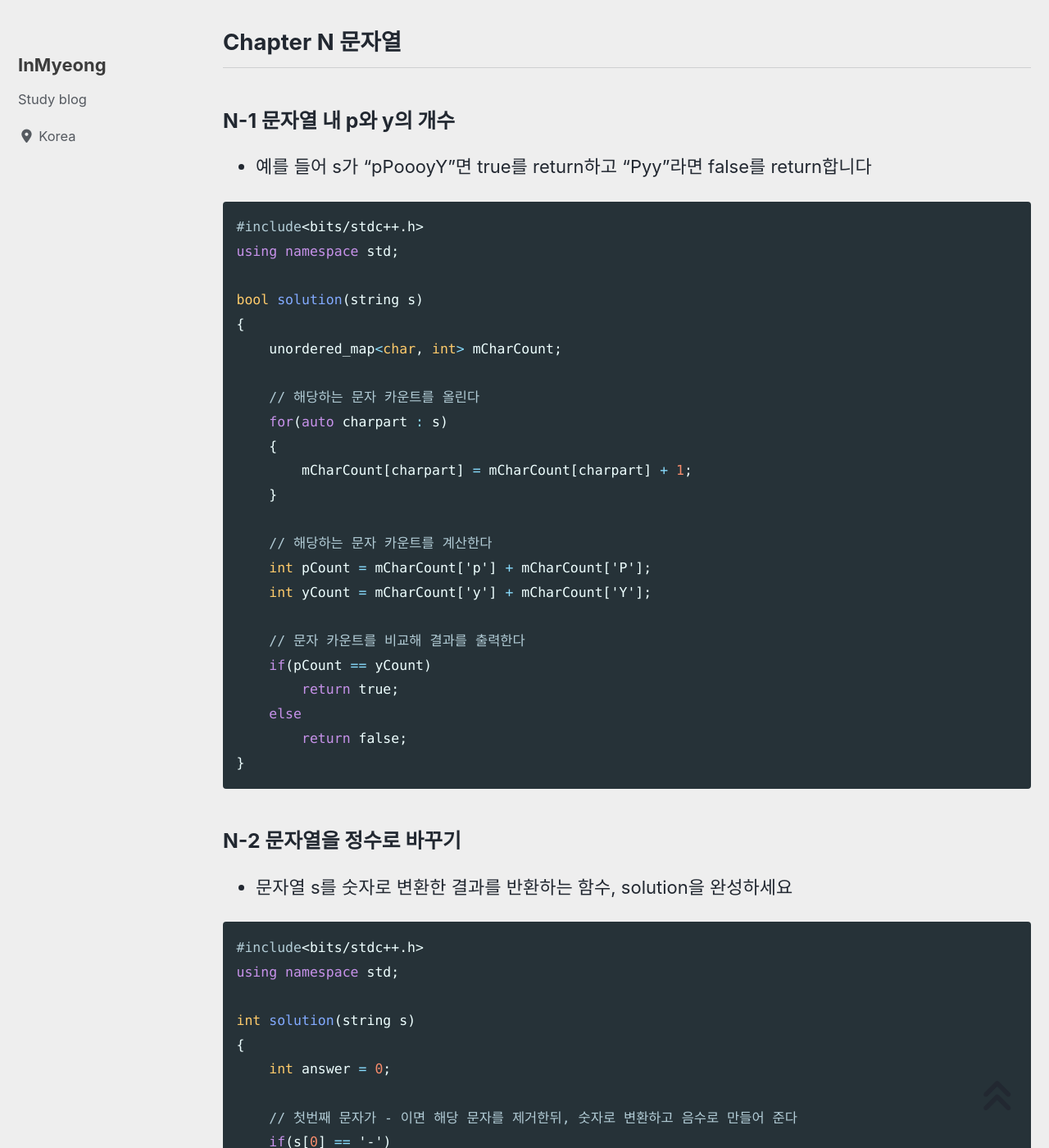
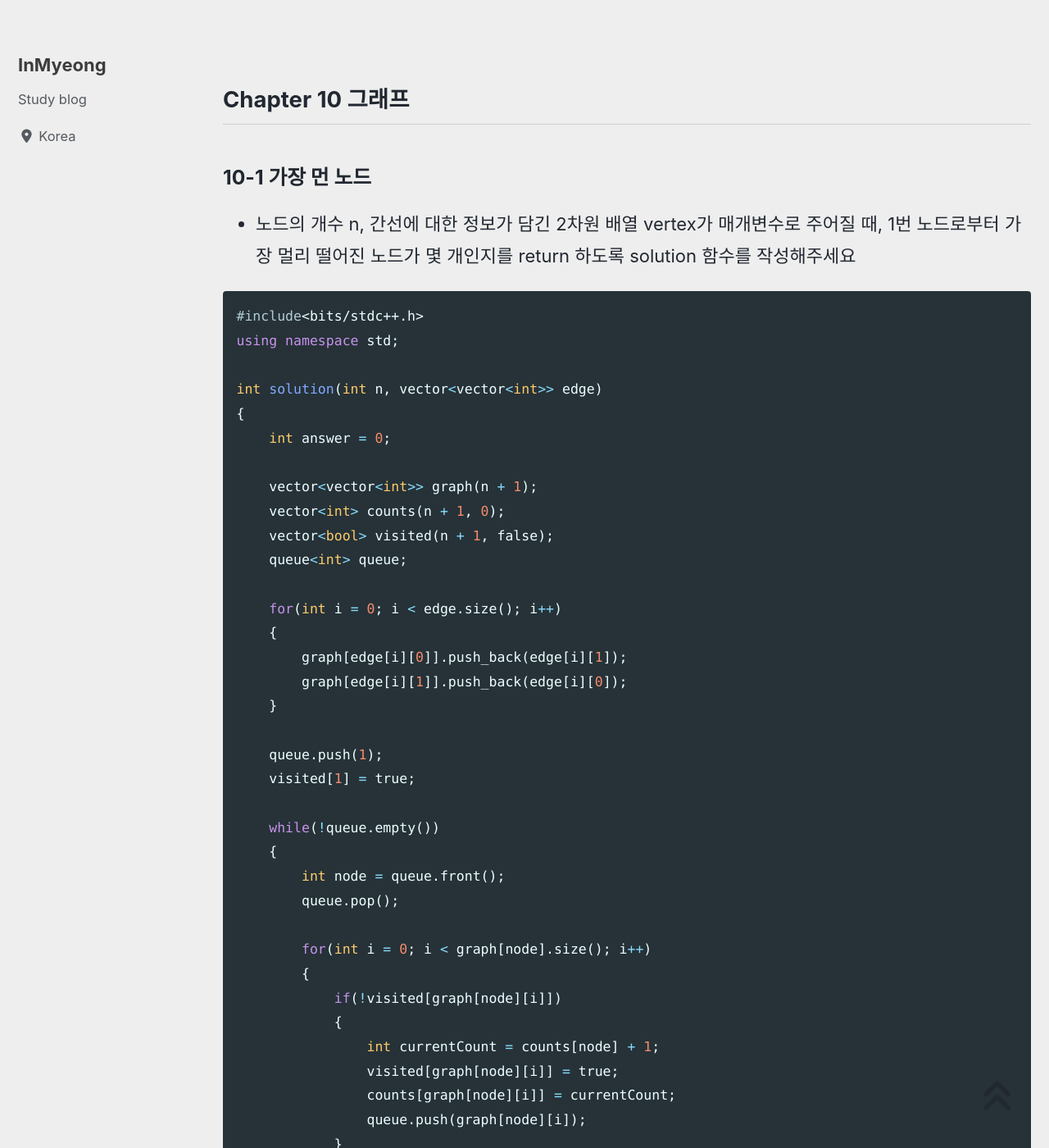
Before and after one commit to devMyeong/devMyeong.github.io, a Jekyll site: the page built from _posts/codingTest/2022-07-06-프로그래머스.md, in a window 1280 px wide and 1400 px high, scrolled down 61251 px. Shown: the whole window at 82% size. Built offline with Jekyll 4.4.1, drawn with Linux system fonts in a browser that asks for light colours; cached includes are drawn as plain includes; nearby versions of some CDN libraries; some web fonts are replaced; comment, search, counter and statistics services are not loaded; some of the changed text lies outside the part shown.

Commit message:
Docs : 프로그래머스 10-1 가장먼 노드 업데이트

````diff
--- a/_posts/codingTest/2022-07-06-프로그래머스.md
+++ b/_posts/codingTest/2022-07-06-프로그래머스.md
@@ -1782,6 +1782,64 @@ long long solution(int n, vector<int> times)
 
 <br>
 
+## Chapter 10 그래프
+
+### 10-1 가장 먼 노드
+- 노드의 개수 n, 간선에 대한 정보가 담긴 2차원 배열 vertex가 매개변수로 주어질 때, 1번 노드로부터 가장 멀리 떨어진 노드가 몇 개인지를 return 하도록 solution 함수를 작성해주세요
+
+```cpp
+#include<bits/stdc++.h>
+using namespace std;
+
+int solution(int n, vector<vector<int>> edge)
+{
+    int answer = 0;
+
+    vector<vector<int>> graph(n + 1);
+    vector<int> counts(n + 1, 0);
+    vector<bool> visited(n + 1, false);
+    queue<int> queue;
+
+    for(int i = 0; i < edge.size(); i++)
+    {
+        graph[edge[i][0]].push_back(edge[i][1]);
+        graph[edge[i][1]].push_back(edge[i][0]);
+    }
+
+    queue.push(1);
+    visited[1] = true;
+
+    while(!queue.empty())
+    {
+        int node = queue.front();
+        queue.pop();
+
+        for(int i = 0; i < graph[node].size(); i++)
+        {
+            if(!visited[graph[node][i]])
+            {
+                int currentCount = counts[node] + 1;
+                visited[graph[node][i]] = true;
+                counts[graph[node][i]] = currentCount;
+                queue.push(graph[node][i]);
+            }
+        }
+    }
+
+    sort(counts.begin(), counts.end(), greater<int>());
+    for(auto cnt : counts)
+    {
+        if(counts[0] == cnt)
+            answer++;
+    }
+
+    return answer;
+
+}
+```
+
+<br>
+
 ## Chapter N 문자열
 
 ### N-1 문자열 내 p와 y의 개수
````
